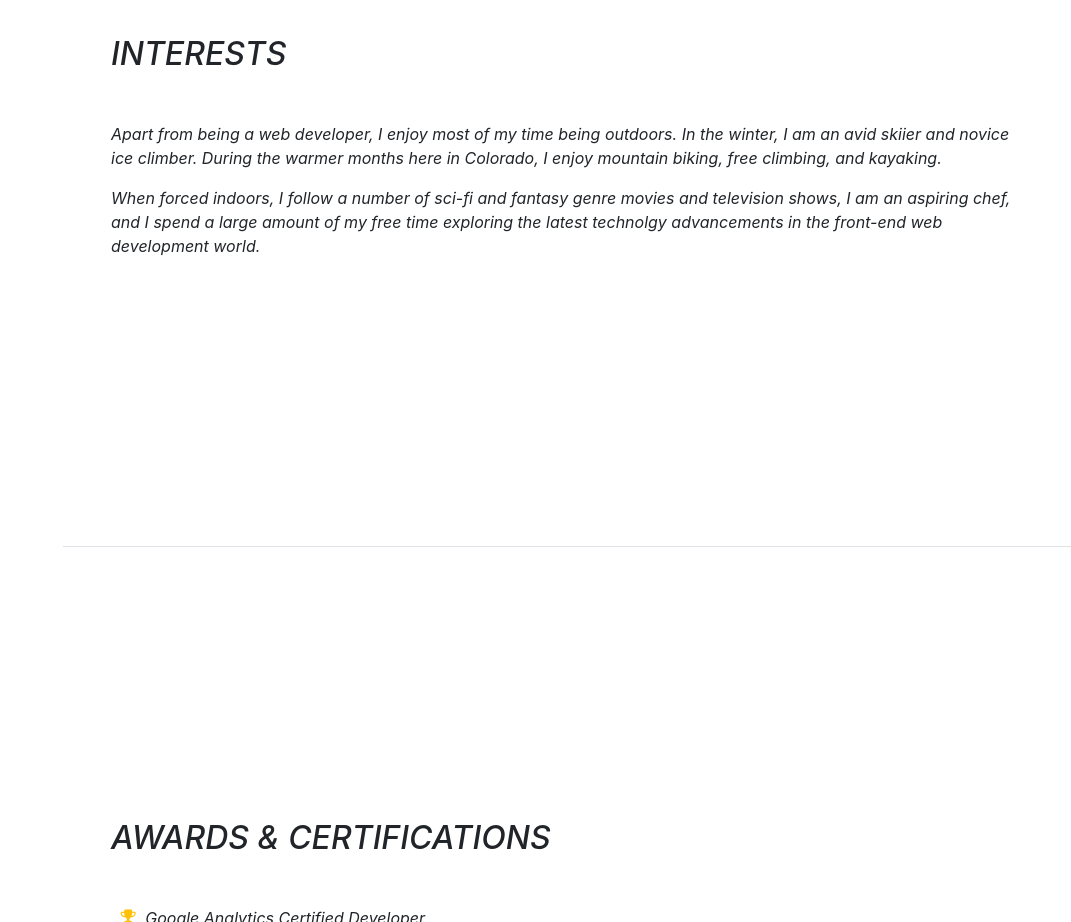
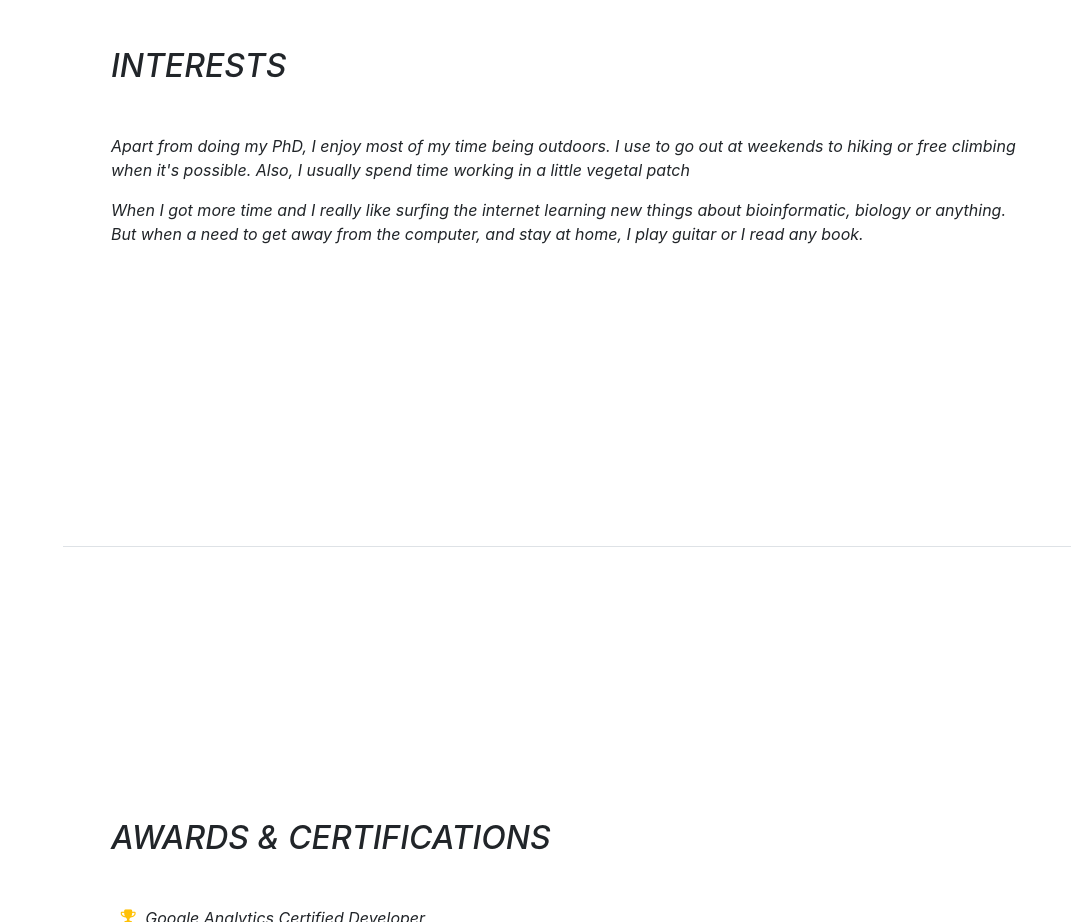
Before and after one commit to JorgeMonPe/JorgeMonPe.github.io, a website with bundled scripts: page index.html in a window 1280 px wide. Shown: the part 4160-5082 px from the top of the page, without its empty margins (209-1280 px from the left). Built offline with nearby package versions, Linux system fonts and the light colour scheme; a web font is replaced by a local one.

Commit message:
Interests

```diff
--- a/index.html
+++ b/index.html
@@ -317,8 +317,8 @@
       <section class="resume-section p-3 p-lg-5 d-flex flex-column" id="interests">
         <div class="my-auto">
           <h2 class="mb-5">Interests</h2>
-          <p>Apart from being a web developer, I enjoy most of my time being outdoors. In the winter, I am an avid skiier and novice ice climber. During the warmer months here in Colorado, I enjoy mountain biking, free climbing, and kayaking.</p>
-          <p class="mb-0">When forced indoors, I follow a number of sci-fi and fantasy genre movies and television shows, I am an aspiring chef, and I spend a large amount of my free time exploring the latest technolgy advancements in the front-end web development world.</p>
+          <p>Apart from doing my PhD, I enjoy most of my time being outdoors. I use to go out at weekends to hiking or free climbing when it's possible. Also, I usually spend time working in a little vegetal patch</p>
+          <p class="mb-0">When I got more time and I really like surfing the internet learning new things about bioinformatic, biology or anything. But when a need to get away from the computer, and stay at home, I play guitar or I read  any book.</p>
         </div>
       </section>
 
```
